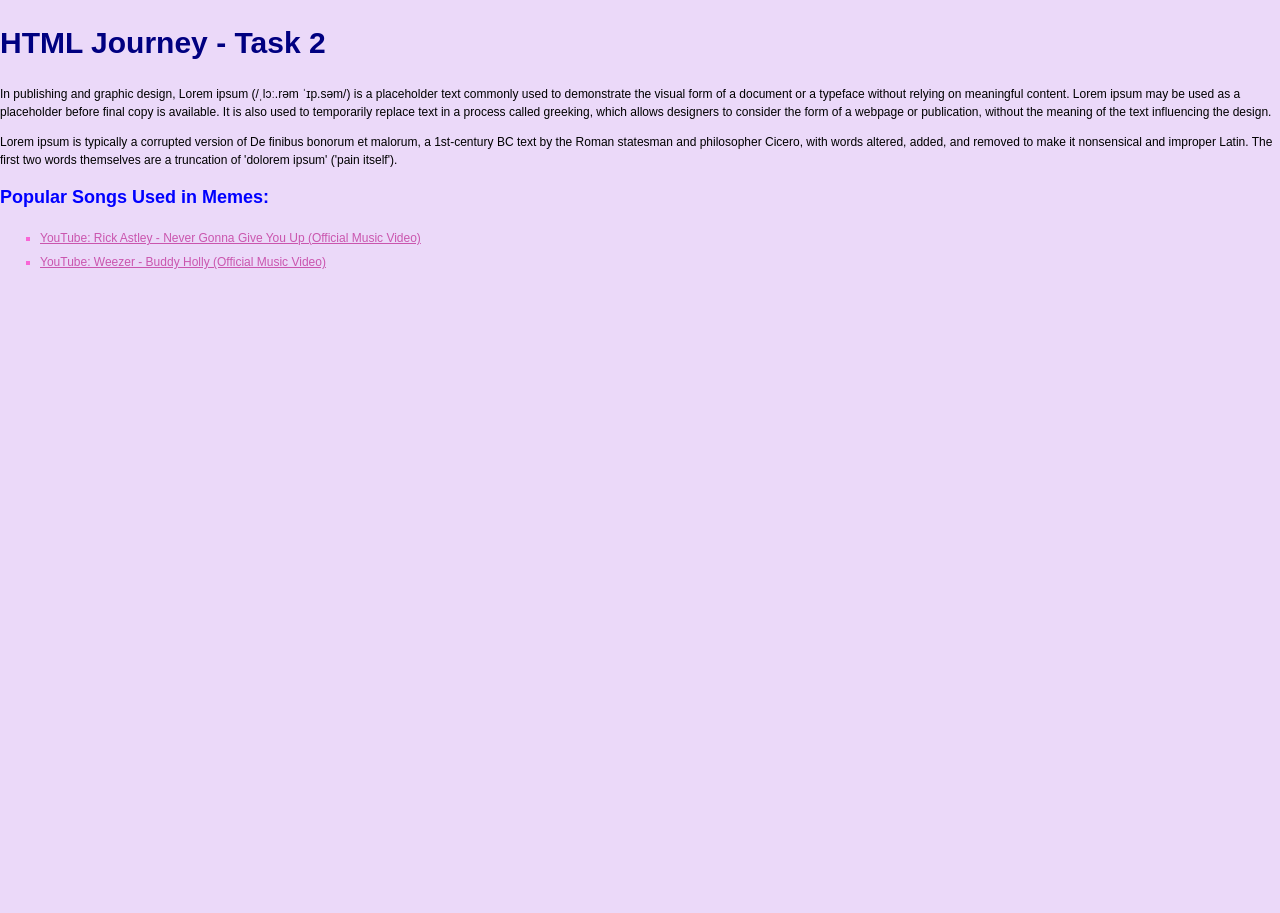
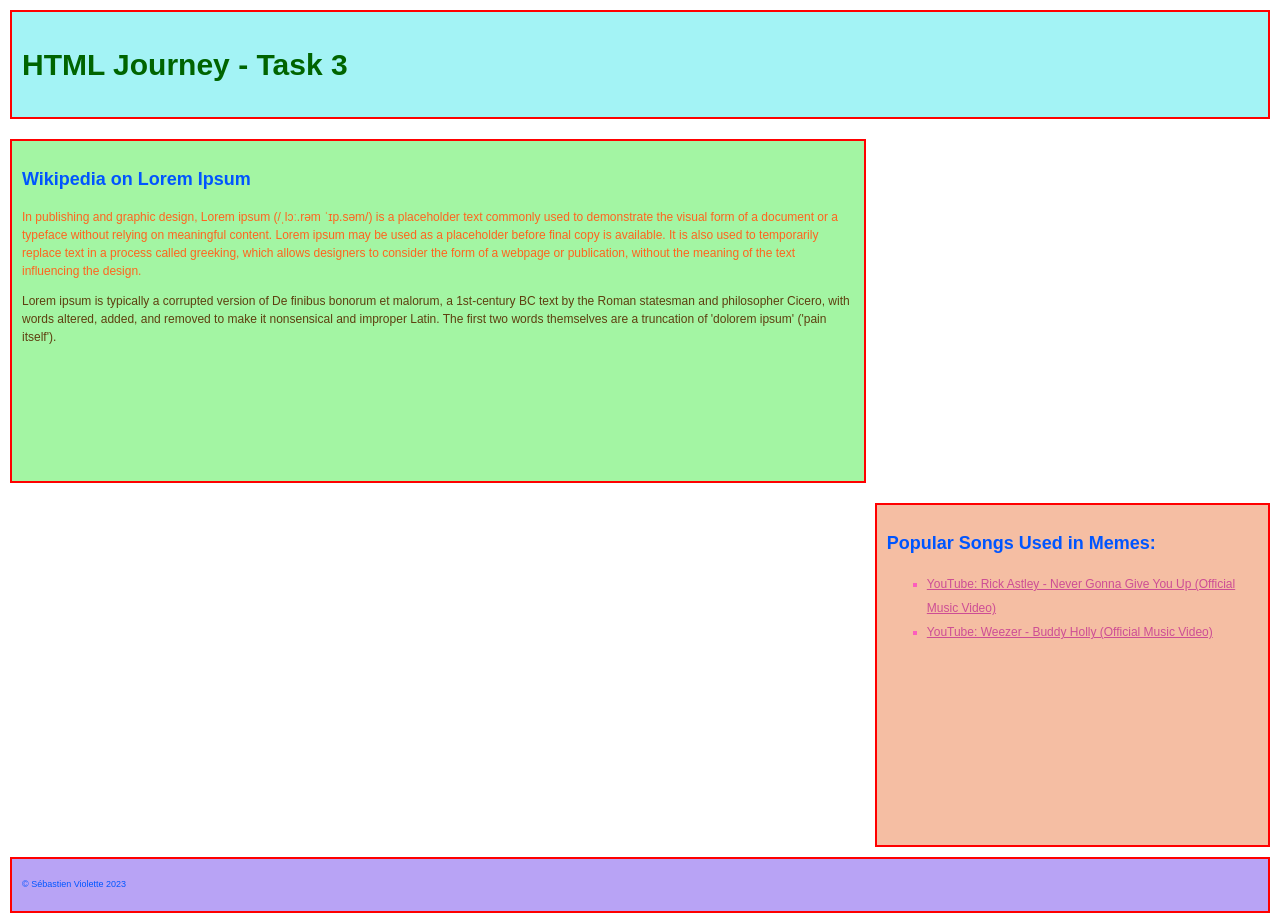
Before and after one commit to OricaRyu/ITID_PROG1245-8, a plain HTML site: page index.html in a window 1280 px wide. Before the commit the page ends 820 px from the top, so only its background shows below. Drawn offline with Linux system fonts and the light colour scheme.

Commit message:
In Class Task 3

```diff
--- a/css/styles.css
+++ b/css/styles.css
@@ -3,10 +3,46 @@ body{
     font: normal normal normal 12px/1.5 Arial, Helvetica, sans-serif;
     width: 100vw;
     height: 100vh;
-    background-color: hsla(275, 73%, 64%, 0.236);
+}
+header{
+    background-color: hsl(181, 80%, 80%);
 }
 h2{
-    color: #00f;
+    color: #05F;
     font-size: 1.5em;
 
 }
+main{
+    float:left;
+    width: 65vw;
+    height: 40vh;
+    background-color: hsl(120, 80%, 80%);
+}
+aside{
+    float:right;
+    width: 29vw;
+    height: 40vh;
+    background-color: hsl(20, 80%, 80%);
+}
+footer{
+    clear: both;
+    color: #05F;
+    background-color: hsl(255, 80%, 80%);
+}
+.structural{
+    margin:10px;
+    padding: 10px;
+    border: 2px solid red;
+}
+#para1{
+    color:rgb(255, 100, 030);
+}
+#para2{
+    color:rgb(94, 63, 15);
+}
+a:hover{
+    color: #05F;
+}
+footer p{
+    font-size: .75em;
+}
--- a/index.html
+++ b/index.html
@@ -19,13 +19,23 @@
     </style>
 </head>
 <body>
-    <h1 style="color: navy;font-size:30px;"> HTML Journey - Task 2 </h1>
-    <p>In publishing and graphic design, Lorem ipsum (/ˌlɔː.rəm ˈɪp.səm/) is a placeholder text commonly used to demonstrate the visual form of a document or a typeface without relying on meaningful content. Lorem ipsum may be used as a placeholder before final copy is available. It is also used to temporarily replace text in a process called greeking, which allows designers to consider the form of a webpage or publication, without the meaning of the text influencing the design.</p>
-    <p>Lorem ipsum is typically a corrupted version of De finibus bonorum et malorum, a 1st-century BC text by the Roman statesman and philosopher Cicero, with words altered, added, and removed to make it nonsensical and improper Latin. The first two words themselves are a truncation of 'dolorem ipsum' ('pain itself').</p>
-    <h2>Popular Songs Used in Memes:</h2>
-    <ul>
-        <li><a href="https://www.youtube.com/watch?v=dQw4w9WgXcQ target="_blank">YouTube: Rick Astley - Never Gonna Give You Up (Official Music Video)</a></li>
-        <li><a href="https://www.youtube.com/watch?v=kemivUKb4f4" target="_blank">YouTube: Weezer - Buddy Holly (Official Music Video)</a></li>
-    </ul>
+    <header class="structural">
+        <h1 style="color: darkgreen;font-size:30px;"> HTML Journey - Task 3 </h1>
+    </header>
+    <main class="structural">
+        <h2>Wikipedia on Lorem Ipsum</h2>
+        <p id="para1">In publishing and graphic design, Lorem ipsum (/ˌlɔː.rəm ˈɪp.səm/) is a placeholder text commonly used to demonstrate the visual form of a document or a typeface without relying on meaningful content. Lorem ipsum may be used as a placeholder before final copy is available. It is also used to temporarily replace text in a process called greeking, which allows designers to consider the form of a webpage or publication, without the meaning of the text influencing the design.</p>
+        <p id = "para2">Lorem ipsum is typically a corrupted version of De finibus bonorum et malorum, a 1st-century BC text by the Roman statesman and philosopher Cicero, with words altered, added, and removed to make it nonsensical and improper Latin. The first two words themselves are a truncation of 'dolorem ipsum' ('pain itself').</p>
+    </main>
+    <aside class="structural">
+        <h2>Popular Songs Used in Memes:</h2>
+        <ul>
+            <li><a href="https://www.youtube.com/watch?v=dQw4w9WgXcQ" target= _blank>YouTube: Rick Astley - Never Gonna Give You Up (Official Music Video)</a></li>
+            <li><a href="https://www.youtube.com/watch?v=kemivUKb4f4" target="_blank">YouTube: Weezer - Buddy Holly (Official Music Video)</a></li>
+        </ul>
+    </aside>
 </body>
+<footer class="structural">
+    <p>&copy; Sébastien Violette 2023</p>
+</footer>
 </html>
```
